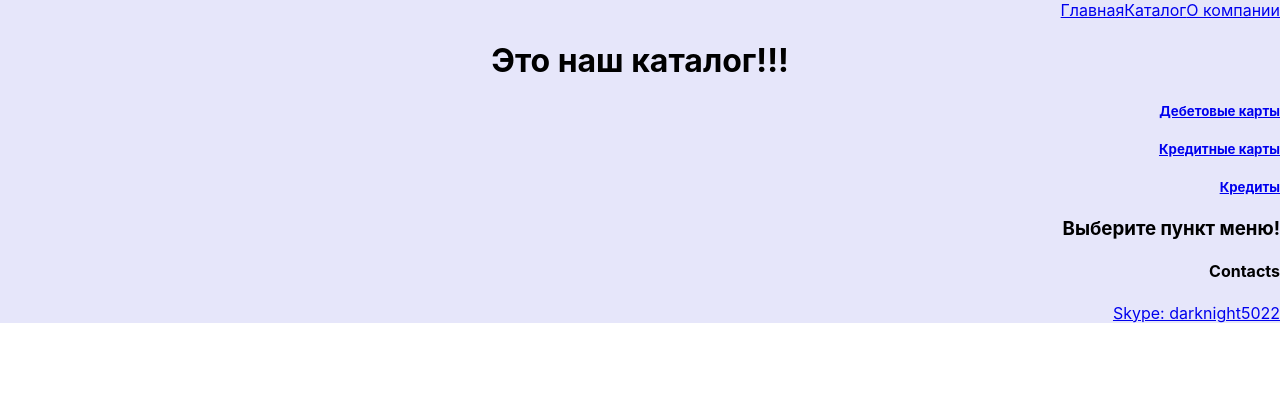
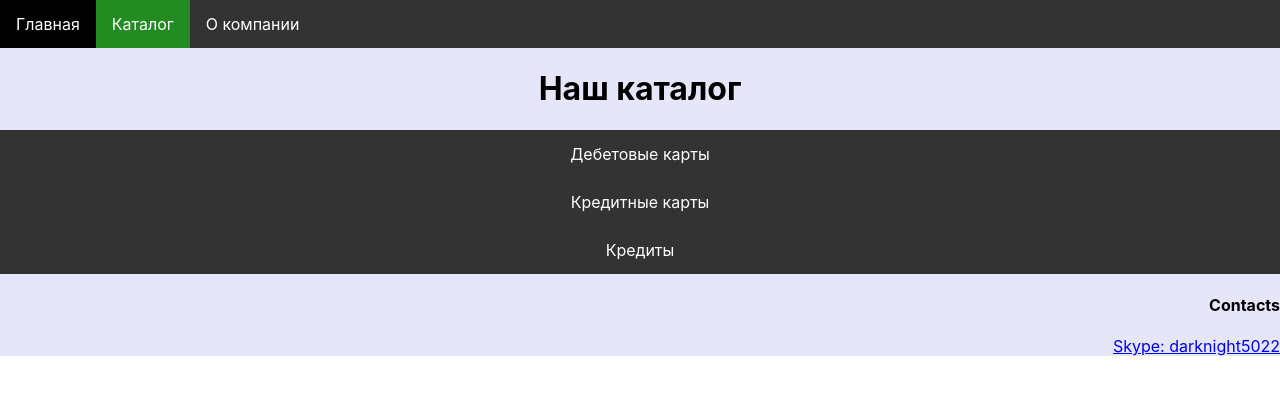
Before and after one commit to OHB1KNB/firstSPA, a React (Create React App) app: page /catalog in a window 1280 px wide. Shown: the top 394 px of the page. Built offline with nearby package versions, Linux system fonts and the light colour scheme.

Commit message:
Добавлены стили и история браузера.

```diff
--- a/package.json
+++ b/package.json
@@ -6,6 +6,7 @@
     "@testing-library/jest-dom": "^4.2.4",
     "@testing-library/react": "^9.5.0",
     "@testing-library/user-event": "^7.2.1",
+    "history": "^5.0.0",
     "react": "^16.13.1",
     "react-dom": "^16.13.1",
     "react-redux": "^7.2.1",
--- a/src/App.js
+++ b/src/App.js
@@ -1,23 +1,25 @@
 import React from 'react';
-import { useDispatch } from "react-redux";
+import { useDispatch } from 'react-redux';
 
 import Header from './components/Header/Header';
 import Footer from './components/Footer/Footer';
 import Catalog from './components/Catalog/Catalog';
-import { fetchData } from "./redux/actions";
+import { fetchData } from './redux/actions';
 
-import data from './mocks/catalog.json'
-import About from "./components/About/About";
-import Main from "./components/Main/Main";
-import {BrowserRouter, Route, Switch} from "react-router-dom";
+import data from './mocks/catalog.json';
+import About from './components/About/About';
+import Main from './components/Main/Main';
+import { BrowserRouter, Route, Switch } from 'react-router-dom';
+import { createBrowserHistory } from 'history';
 
 const App = () => {
     const dispatch = useDispatch();
     dispatch(fetchData(data));
+    const customHistory = createBrowserHistory();
 
     return (
         <div>
-            <BrowserRouter>
+            <BrowserRouter history={customHistory}>
                 <Header/>
                     <Switch>
                         <Route exact path={'/'} component={Main}/>
--- a/src/components/About/About.js
+++ b/src/components/About/About.js
@@ -9,9 +9,10 @@ const About = () => {
             <h1>
                 {pages[1].title}
             </h1>
-            <h3>
+
+            <h1>
                 {pages[1].content}
-            </h3>
+            </h1>
         </div>
     )
 }
--- a/src/components/Catalog/Catalog.js
+++ b/src/components/Catalog/Catalog.js
@@ -1,21 +1,22 @@
 import React from 'react';
 import { useSelector } from 'react-redux';
+import { NavLink, Route, Switch, useParams, useRouteMatch } from 'react-router-dom';
 
 import './catalog.css';
-import {Link, Route, Switch, useParams, useRouteMatch} from "react-router-dom";
 
 const Catalog = () => {
     const myPage = useSelector(state => state.pages.pages);
-    let {path , url} = useRouteMatch();
+    let { path , url } = useRouteMatch();
 
     const CatalogItem = () => {
-        let {itemId} = useParams();
+        let { itemId } = useParams();
 
         return (
             <div>
                 <h1>
                     {myPage[itemId].title}
                 </h1>
+
                 <div className={'content'}>
                     {myPage[itemId].content}
                 </div>
@@ -25,16 +26,17 @@ const Catalog = () => {
 
     return (
         <div>
-            <h1>Это наш каталог!!!</h1>
-            {myPage.map(({ id, title }) => (
-                <h5 key={id}>
-                   <Link to={`${url}/${id}`}>{title}</Link>
-                </h5>
-            ))}
+            <h1>Наш каталог</h1>
+
+                <ul>
+                    {myPage.map(({ id, title }) => (
+                            <li className={'catalogList'} key={id}>
+                               <NavLink to={`${url}/${id}`}>{title}</NavLink>
+                            </li>
+                    ))}
+                </ul>
+
             <Switch>
-                <Route exact path={path}>
-                    <h3>Выберите пункт меню!</h3>
-                </Route>
                 <Route path={`${path}/:itemId`}>
                     <CatalogItem/>
                 </Route>
--- a/src/components/Catalog/catalog.css
+++ b/src/components/Catalog/catalog.css
@@ -3,9 +3,17 @@ div {
 }
 
 .content {
-    letter-spacing: 3px;
+    letter-spacing: 2px;
     font-size: 20px;
     text-align: left;
+}
+
+li {
+    float: left;
+}
+
+.catalogList {
+    float: none;
 }
 
 h1 {
--- a/src/components/Footer/Footer.js
+++ b/src/components/Footer/Footer.js
@@ -10,6 +10,7 @@ const Footer = () => {
                 <h4>
                     Contacts
                 </h4>
+
                 <a href={'skype:darknight5022'}>
                     Skype: darknight5022
                 </a>
--- a/src/components/Header/Header.js
+++ b/src/components/Header/Header.js
@@ -1,30 +1,41 @@
 import React from 'react';
 
-import './header.css'
-import {NavLink} from "react-router-dom";
+import { NavLink } from 'react-router-dom';
+
+import './header.css';
 
 const Header = () => {
 
     return (
             <nav>
+                <ul>
+                    <li>
                         <NavLink
-                        to='/'
+                            exact to='/'
                             activeClassName='active'
                         >
                             Главная
                         </NavLink>
+                    </li>
+
+                    <li>
                         <NavLink
                             to='/catalog'
                             activeClassName='active'
                         >
                             Каталог
                         </NavLink>
+                    </li>
+
+                    <li>
                         <NavLink
                             to='/about'
                             activeClassName='active'
                         >
                             О компании
                         </NavLink>
+                    </li>
+                </ul>
             </nav>
     );
 };
--- a/src/components/Header/header.css
+++ b/src/components/Header/header.css
@@ -2,15 +2,26 @@ ul {
     list-style: none;
     margin: 0;
     padding: 0;
+    overflow: hidden;
+    background-color: #333;
 }
 
-button {
-    background-color: #555555;
-    border: none;
+li {
+    float: left;
+}
+
+li a {
+    display: block;
     color: white;
-    padding: 20px 150px;
-    font-size: 16px;
-    cursor: pointer;
-    margin-right: 2px;
-    width: 33%;
+    text-align: center;
+    padding: 14px 16px;
+    text-decoration: none;
 }
+
+li a:hover:not(.active) {
+    background-color: black;
+}
+
+.active {
+    background-color: forestgreen;
+}
--- a/src/components/Main/Main.js
+++ b/src/components/Main/Main.js
@@ -9,9 +9,10 @@ const Main = () => {
             <h1>
                 {pages[0].title}
             </h1>
-            <h3>
+
+            <h1>
                 {pages[0].content}
-            </h3>
+            </h1>
         </div>
     )
 }
```
Also changed, not shown: 1 other file (tests, documents, lock files or other folders). Lines whose indentation alone changed are shown as unchanged.
